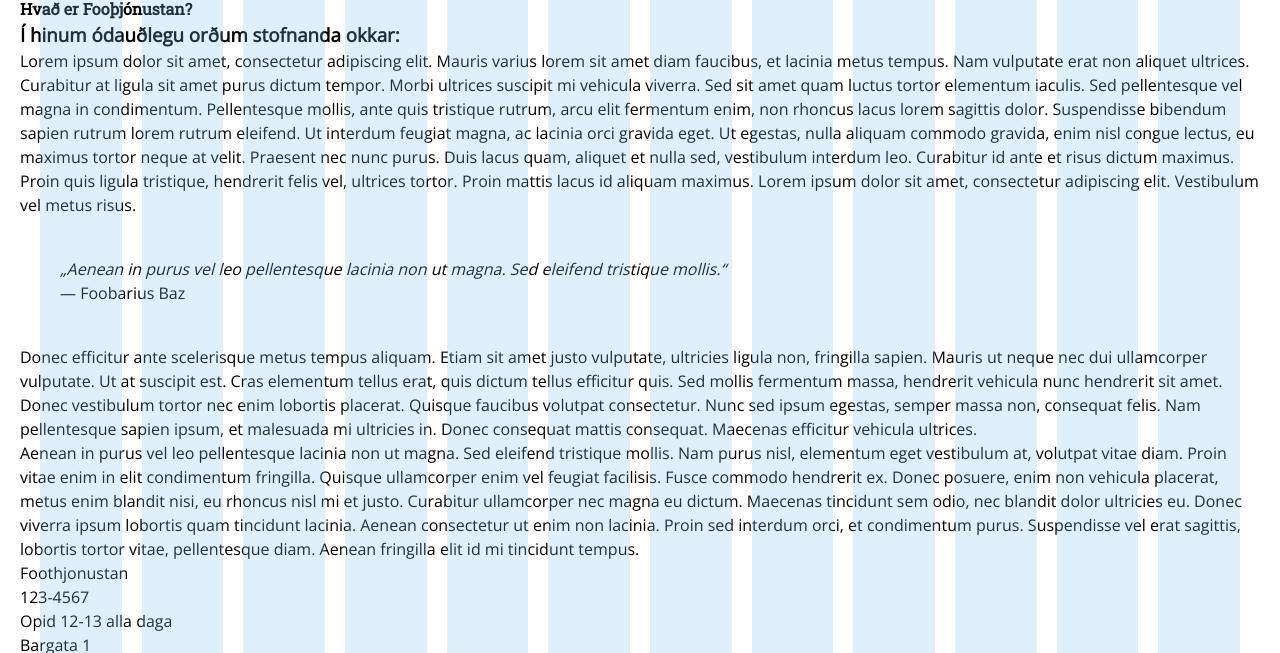
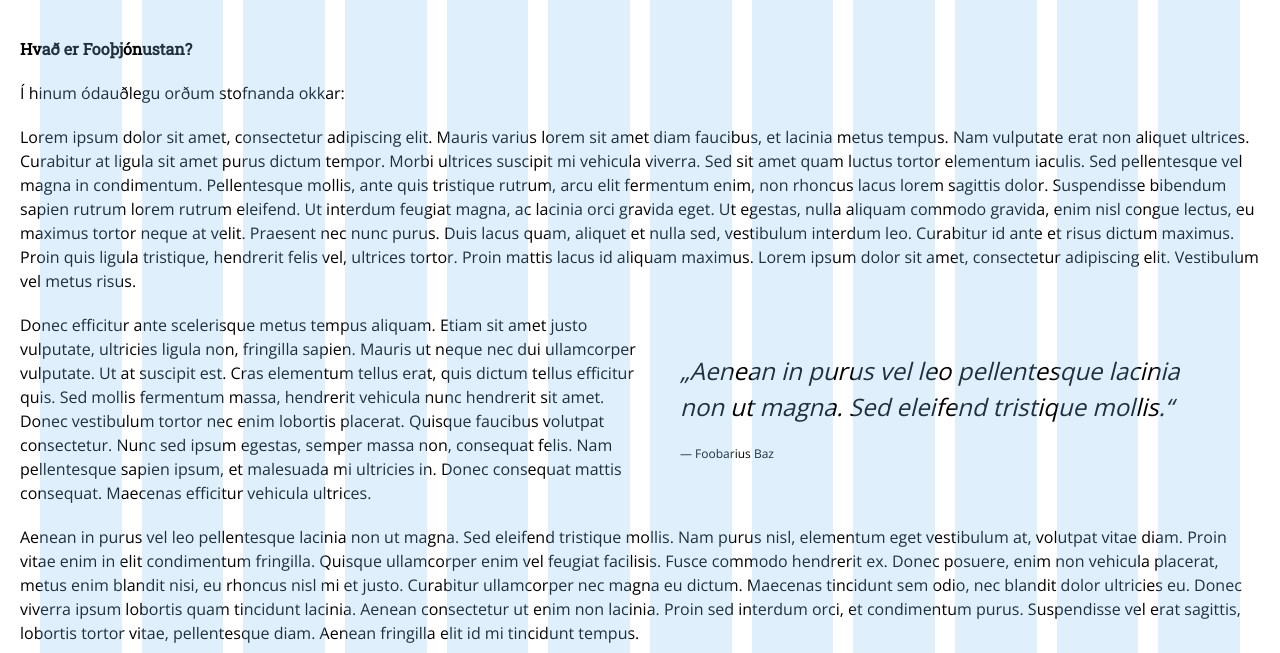
Before and after one commit to SunnevaThorsteins/Group-project-web, a website: page um.html in a window 1280 px wide. Shown: the part 147-800 px from the top of the page. Drawn offline with nearby package versions, Linux system fonts and the light colour scheme.

Commit message:
blocquote scss tilbúið f. um

```diff
--- a/scss/blockquote.scss
+++ b/scss/blockquote.scss
@@ -1,19 +1,20 @@
 @import "scss/variables";
 
 .blockquote{
-  align-content: flex-end;
-  margin: 2*$gutter;
+  @include columns(6);
+  margin: 0 auto;
+  float: right;
+  padding: 2*$gutter;
 
   &--one {
     font-style: italic;
-    display: flex;
-    align-items: flex-end;
-
+    font-size: 1.5em;
 
   }
 
   &--two {
-
+    font-size: 0.75em;
+    margin-top: $gutter;
   }
 
 
--- a/scss/heading.scss
+++ b/scss/heading.scss
@@ -7,6 +7,8 @@
 
   &--two {
     font-size: 1em;
+    margin-bottom: $gutter;
+    margin-top: 2*$gutter;
   }
 
   &--three {
--- a/scss/text.scss
+++ b/scss/text.scss
@@ -1,3 +1,6 @@
+@import "scss/variables";
+
 .text {
-
+  margin-bottom: $gutter;
+  font-style: normal;
 }
--- a/um.html
+++ b/um.html
@@ -28,7 +28,7 @@
 
 <body>
   <h2 class="heading heading--two">Hvað er Fooþjónustan?</h2>
-  <h3 class="text">Í hinum ódauðlegu orðum stofnanda okkar:</h3>
+  <p class="text">Í hinum ódauðlegu orðum stofnanda okkar:</p>
 
     <p class = "text">
       Lorem ipsum dolor sit amet, consectetur adipiscing elit. Mauris varius lorem sit amet diam faucibus, et lacinia metus tempus. Nam vulputate erat non aliquet ultrices. Curabitur at ligula sit amet purus dictum tempor. Morbi ultrices suscipit mi vehicula viverra. Sed sit amet quam luctus tortor elementum iaculis. Sed pellentesque vel magna in condimentum. Pellentesque mollis, ante quis tristique rutrum, arcu elit fermentum enim, non rhoncus lacus lorem sagittis dolor. Suspendisse bibendum sapien rutrum lorem rutrum eleifend. Ut interdum feugiat magna, ac lacinia orci gravida eget. Ut egestas, nulla aliquam commodo gravida, enim nisl congue lectus, eu maximus tortor neque at velit. Praesent nec nunc purus. Duis lacus quam, aliquet et nulla sed, vestibulum interdum leo. Curabitur id ante et risus dictum maximus. Proin quis ligula tristique, hendrerit felis vel, ultrices tortor. Proin mattis lacus id aliquam maximus. Lorem ipsum dolor sit amet, consectetur adipiscing elit. Vestibulum vel metus risus.
```
Also changed, not shown: styles.css.
